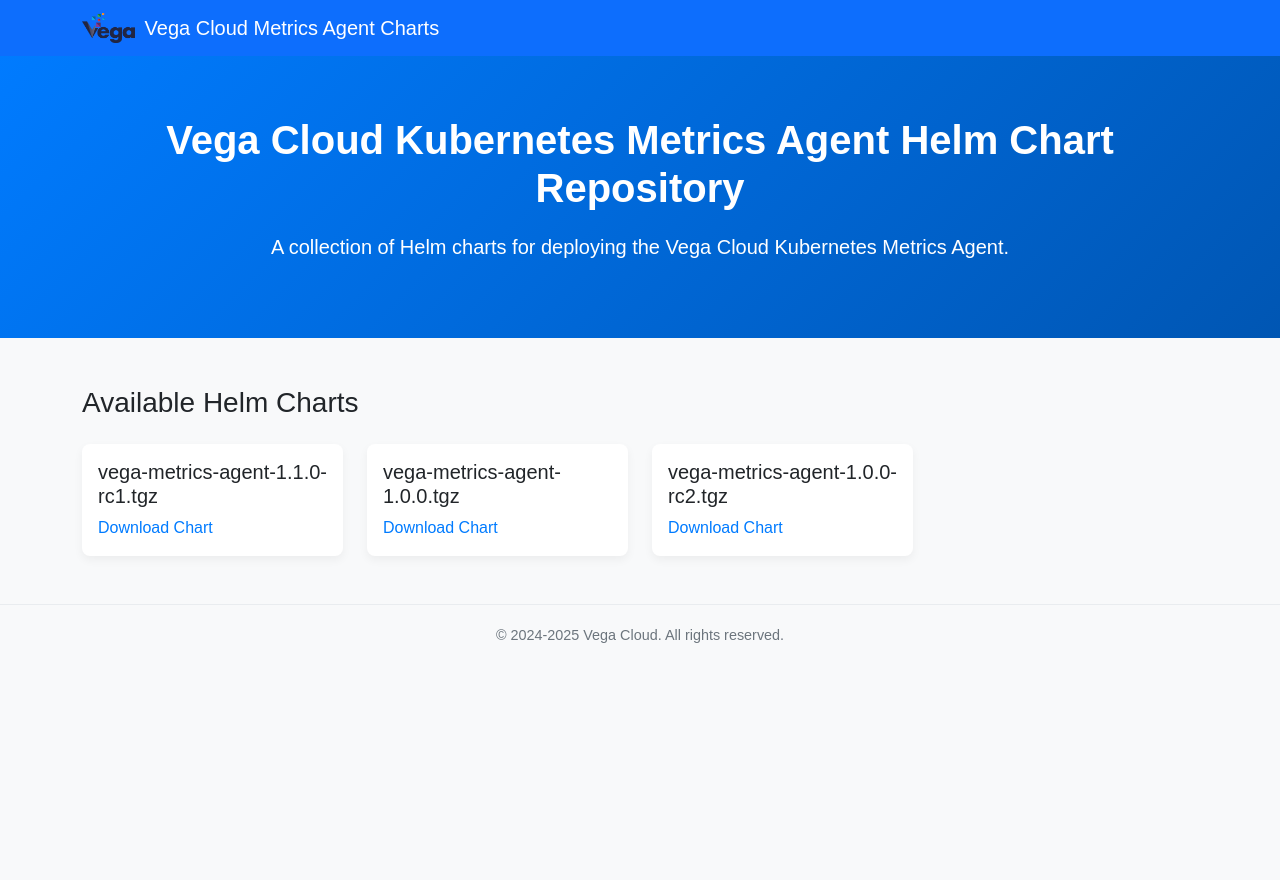
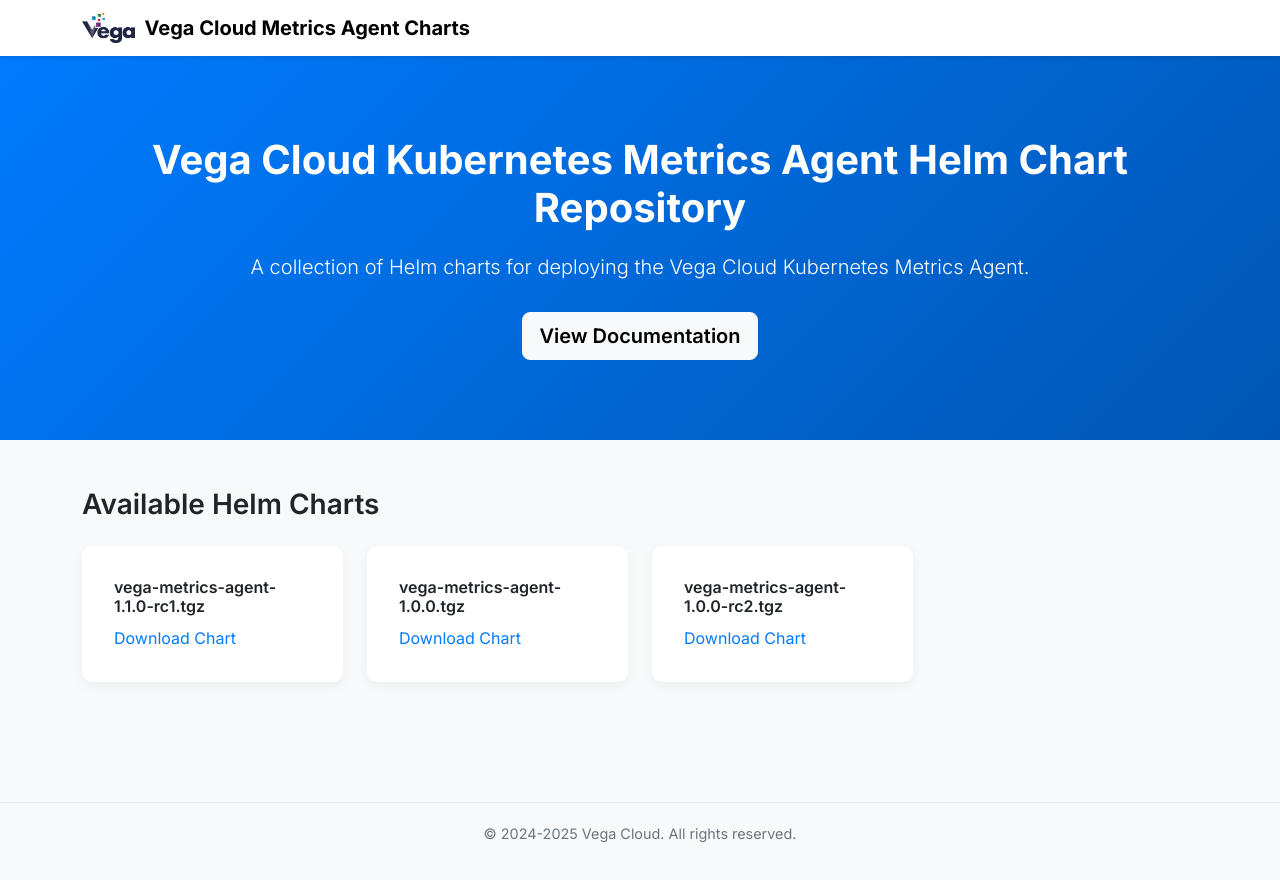
Before and after one commit to vegacloud/charts, a plain HTML site: page index.html in a window 1280 px wide. Before the commit the page ends 800 px from the top, so only its background shows below. Drawn offline with nearby package versions, Linux system fonts and the light colour scheme; a small style sheet from the web is missing.

Commit message:
Updated index again

```diff
--- a/index.html
+++ b/index.html
@@ -4,21 +4,32 @@
     <meta charset="UTF-8">
     <meta name="viewport" content="width=device-width, initial-scale=1.0">
     <title>Vega Cloud Kubernetes Metrics Agent Helm Chart Repository</title>
-    <!-- Bootstrap CSS for modern styling -->
+    <!-- Bootstrap CSS -->
     <link href="https://cdn.jsdelivr.net/npm/bootstrap@5.3.0/dist/css/bootstrap.min.css" rel="stylesheet" integrity="sha384-R6M0xDQrYqD8En5p+prGBpENbBU5Fw9c86wlORjaAs4pVSS0fuBSdWi0O9V9LS1y" crossorigin="anonymous">
+    <!-- Google Fonts -->
+    <link href="https://fonts.googleapis.com/css2?family=Inter:wght@300;400;600;700&display=swap" rel="stylesheet">
     <style>
         body {
+            font-family: 'Inter', sans-serif;
             background-color: #f8f9fa;
-            font-family: 'Arial', sans-serif;
         }
+
+        /* Navbar */
+        .navbar {
+            box-shadow: 0 2px 5px rgba(0,0,0,0.1);
+        }
+
         .navbar-brand img {
             height: 30px;
             margin-right: 10px;
         }
+
+        /* Hero Section */
         .hero {
-            padding: 60px 0;
+            padding: 80px 0;
             background: linear-gradient(135deg, #007bff 0%, #0056b3 100%);
             color: #fff;
+            text-align: center;
         }
         .hero h1 {
             font-weight: 700;
@@ -27,80 +38,104 @@
         .hero p.lead {
             font-size: 1.25rem;
             font-weight: 300;
+            margin-bottom: 30px;
         }
+
+        /* Chart Cards */
         .card {
             border: none;
-            border-radius: 8px;
-            box-shadow: 0 4px 10px rgba(0,0,0,0.05);
-            transition: transform 0.2s ease;
+            border-radius: 10px;
+            box-shadow: 0 4px 12px rgba(0,0,0,0.05);
+            transition: transform 0.2s ease, box-shadow 0.2s ease;
         }
         .card:hover {
-            transform: translateY(-2px);
+            transform: translateY(-3px);
+            box-shadow: 0 6px 15px rgba(0,0,0,0.08);
         }
-        .card-body a {
+        .card-title {
+            font-size: 1rem;
+            font-weight: 600;
+            margin-bottom: 10px;
+        }
+        .card a {
+            color: #007bff;
             text-decoration: none;
-            color: #007bff;
+            font-weight: 500;
         }
-        .card-body a:hover {
+        .card a:hover {
             text-decoration: underline;
         }
+
+        /* Footer */
         footer {
-            margin-top: 40px;
+            margin-top: 60px;
             padding: 20px 0;
-            border-top: 1px solid #e9ecef;
+            color: #6c757d;
             text-align: center;
             font-size: 0.9rem;
-            color: #6c757d;
+            border-top: 1px solid #e9ecef;
+        }
+
+        /* Spacing Tweaks */
+        .charts-section {
+            padding-bottom: 60px;
         }
     </style>
 </head>
 <body>
     <!-- Navbar -->
-    <nav class="navbar navbar-expand-lg navbar-dark bg-primary">
+    <nav class="navbar navbar-expand-lg navbar-white bg-white sticky-top">
         <div class="container">
             <a class="navbar-brand d-flex align-items-center" href="#">
                 <img src="https://vegacloud.github.io/charts/assets/logo.png" alt="Vega Cloud Logo">
-                Vega Cloud Metrics Agent Charts
+                <span class="fw-bold">Vega Cloud Metrics Agent Charts</span>
             </a>
         </div>
     </nav>
 
     <!-- Hero Section -->
-    <section class="hero text-center">
+    <section class="hero">
         <div class="container">
             <h1>Vega Cloud Kubernetes Metrics Agent Helm Chart Repository</h1>
             <p class="lead">A collection of Helm charts for deploying the Vega Cloud Kubernetes Metrics Agent.</p>
+            <a href="https://docs.vegacloud.io/docs/providers/kubernetes" target="_blank" class="btn btn-light btn-lg fw-semibold">View Documentation</a>
         </div>
     </section>
 
     <!-- Chart List Section -->
-    <div class="container my-5">
-        <h3 class="mb-4">Available Helm Charts</h3>
+    <div class="container charts-section mt-5">
+        <h3 class="mb-4 fw-semibold">Available Helm Charts</h3>
         <div class="row g-4">
 
             <div class="col-12 col-sm-6 col-md-4 col-lg-3">
-                <div class="card h-100">
-                    <div class="card-body d-flex flex-column justify-content-between">
+                <div class="card h-100 p-3 d-flex flex-column">
+                    <div class="card-body d-flex flex-column">
                         <h5 class="card-title">vega-metrics-agent-1.1.0-rc1.tgz</h5>
-                        <a href="https://vegacloud.github.io/charts/vega-metrics-agent-1.1.0-rc1.tgz" class="mt-auto">Download Chart</a>
+                        <div class="mt-auto">
+                            <a href="https://vegacloud.github.io/charts/vega-metrics-agent-1.1.0-rc1.tgz" class="stretched-link">Download Chart</a>
+                        </div>
                     </div>
                 </div>
             </div>
 
             <div class="col-12 col-sm-6 col-md-4 col-lg-3">
-                <div class="card h-100">
-                    <div class="card-body d-flex flex-column justify-content-between">
+                <div class="card h-100 p-3 d-flex flex-column">
+                    <div class="card-body d-flex flex-column">
                         <h5 class="card-title">vega-metrics-agent-1.0.0.tgz</h5>
-                        <a href="https://vegacloud.github.io/charts/vega-metrics-agent-1.0.0.tgz" class="mt-auto">Download Chart</a>
+                        <div class="mt-auto">
+                            <a href="https://vegacloud.github.io/charts/vega-metrics-agent-1.0.0.tgz" class="stretched-link">Download Chart</a>
+                        </div>
                     </div>
                 </div>
             </div>
 
             <div class="col-12 col-sm-6 col-md-4 col-lg-3">
-                <div class="card h-100">
-                    <div class="card-body d-flex flex-column justify-content-between">
+                <div class="card h-100 p-3 d-flex flex-column">
+                    <div class="card-body d-flex flex-column">
                         <h5 class="card-title">vega-metrics-agent-1.0.0-rc2.tgz</h5>
-                        <a href="https://vegacloud.github.io/charts/vega-metrics-agent-1.0.0-rc2.tgz" class="mt-auto">Download Chart</a>
+                        <div class="mt-auto">
+                            <a href="https://vegacloud.github.io/charts/vega-metrics-agent-1.0.0-rc2.tgz" class="stretched-link">Download Chart</a>
+                        </div>
                     </div>
                 </div>
             </div>
@@ -111,7 +146,7 @@
         <p>&copy; 2024-2025 Vega Cloud. All rights reserved.</p>
     </footer>
 
-    <!-- Bootstrap JS for interactivity -->
+    <!-- Bootstrap JS -->
     <script src="https://cdn.jsdelivr.net/npm/bootstrap@5.3.0/dist/js/bootstrap.bundle.min.js" integrity="sha384-qRpHygAuK4xeNH4wyEY8+dOn8dn5rSd9iXS/lD4t/q+JYBGeSBbu7P5Fr3fZ6/uY" crossorigin="anonymous"></script>
 </body>
 </html>
```
Also changed, not shown: 1 other file.
